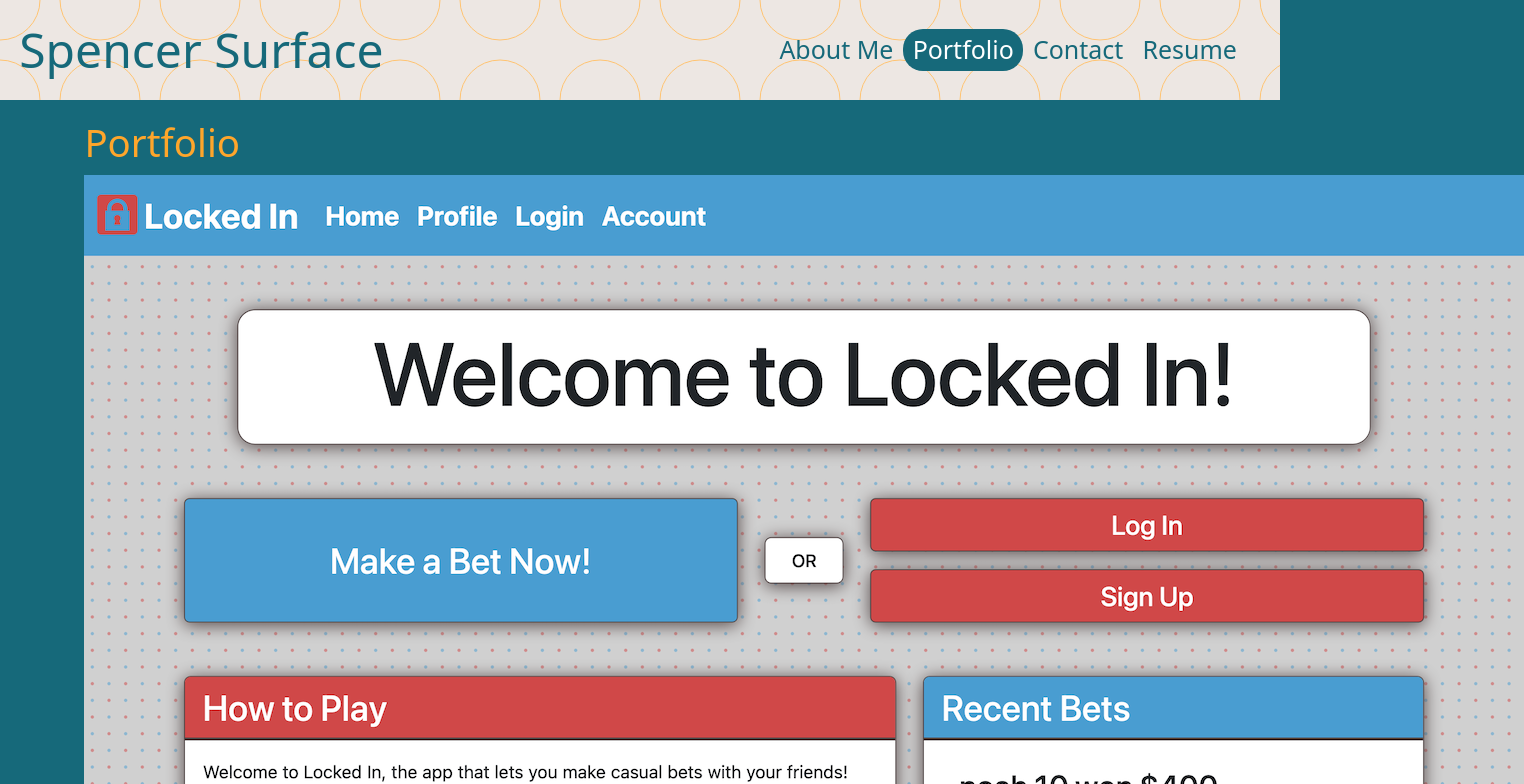
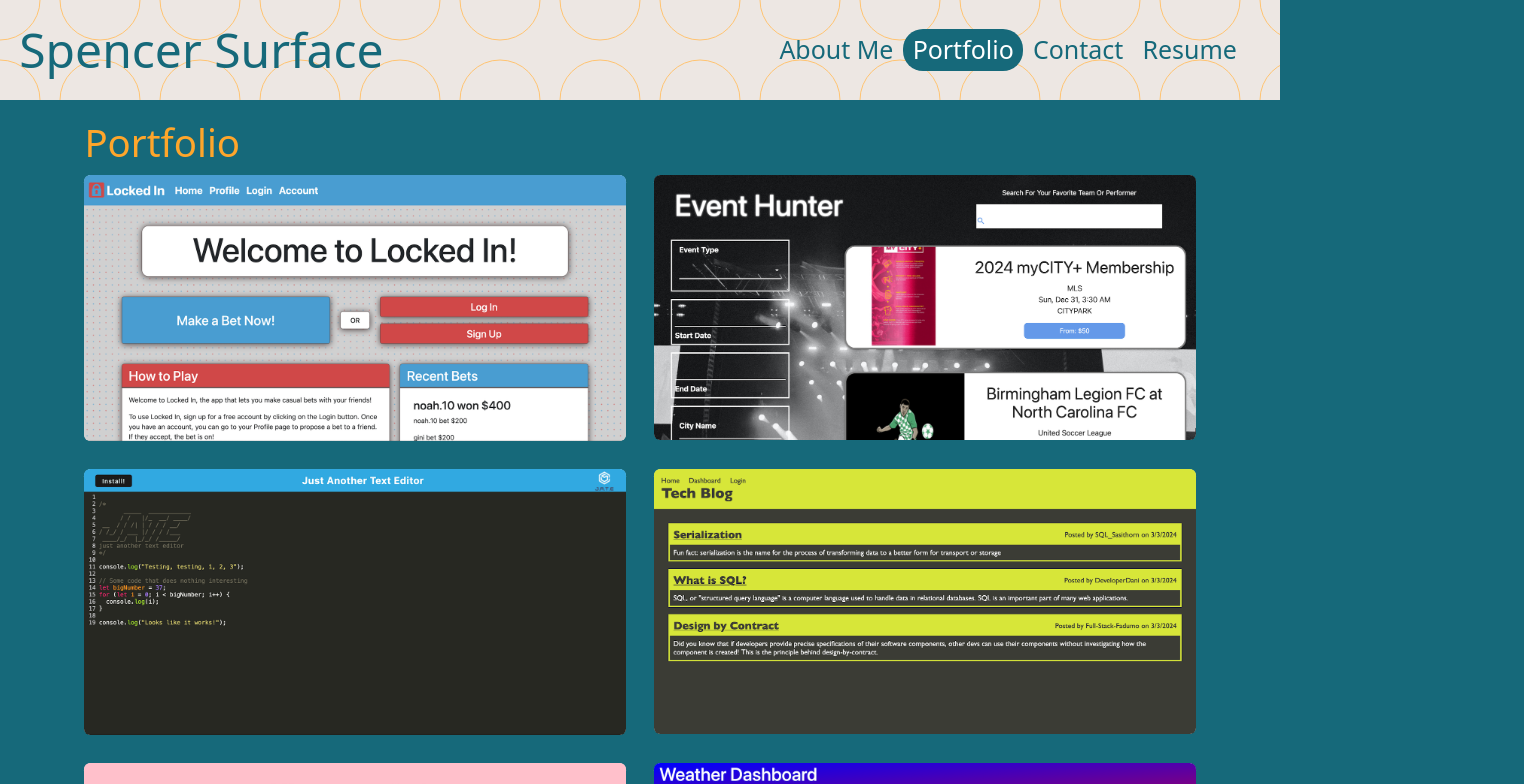
Before and after one commit to SpencerSurface/react-portfolio, a React (Vite) app: page /portfolio in a window 1280 px wide. Shown: the top 784 px of the page, 1524 px wide, since content can reach past the window. Built offline with nearby package versions, Linux system fonts and the light colour scheme.

Commit message:
style Portfolio page

```diff
--- a/src/components/Footer.jsx
+++ b/src/components/Footer.jsx
@@ -6,13 +6,13 @@ function Footer() {
     return (
         <footer>
             <div className="col d-flex flex-row justify-content-center">
-                <a href="https://www.linkedin.com/in/spencersurface/">
+                <a className="icon" href="https://www.linkedin.com/in/spencersurface/">
                     <FontAwesomeIcon icon={faLinkedin} />
                 </a>
-                <a href="https://github.com/SpencerSurface">
+                <a className="icon" href="https://github.com/SpencerSurface">
                     <FontAwesomeIcon icon={faGithub} />
                 </a>
-                <a href="mailto:spencer.surface@gmail.com">
+                <a className="icon" href="mailto:spencer.surface@gmail.com">
                     <FontAwesomeIcon icon={faEnvelope} />
                 </a>
             </div>
--- a/src/components/Project.jsx
+++ b/src/components/Project.jsx
@@ -3,15 +3,21 @@ import { faGithub } from '@fortawesome/free-brands-svg-icons'
 
 export default function Project({ imgSrc, imgAlt, title, repoLink, deployedLink, tech }) {
     return (
-        <div className="project">
-            <img src={imgSrc} alt={imgAlt}></img>
+        <div className="project col-6">
+            <div className="card mb-4">
+                <img className="card-img" src={imgSrc} alt={imgAlt}></img>
+                <div className="card-img-overlay">
+                    <div className="d-flex">
                         <a href={deployedLink}>
                             <h3>{title}</h3>
                         </a>
-            <a href={repoLink}>
+                        <a className="ms-3 icon" href={repoLink}>
                             <FontAwesomeIcon icon={faGithub} />
                         </a>
+                    </div>
                     <p>{tech}</p>
+                </div>
+            </div>
         </div>
     )
 }
--- a/src/index.css
+++ b/src/index.css
@@ -77,6 +77,47 @@ a.nav-link.active {
     width: 18em;
 }
 
+/* Portfolio page stylings */
+.project,
+.project h3 {
+    /* Increase the text size of the image overlay */
+    font-size: 150%;
+}
+
+.project .icon {
+    /* Increase the size of the GitHub icon */
+    font-size: 130%;
+}
+
+.project > .card {
+    /* Get rid of the card borders */
+    border-width: 0;
+}
+
+.project > .card > .card-img-overlay {
+    /* Hide image overlay initially */
+    display: none;
+}
+
+.project > .card:hover > img {
+    /* Blur image while hovering over card */
+    filter: blur(5px) opacity(15%);
+}
+
+.project > .card:hover > .card-img-overlay {
+    /* Show overlay while hovering over card */
+    display: flex;
+    flex-direction: column;
+    justify-content: center;
+    align-items: left;
+}
+
+.project a,
+.project p {
+    /* Make color easier to read */
+    color: var(--teal);
+}
+
 /* Contact page stylings */
 button.btn.btn-primary {
     /* Change the button color */
--- a/src/pages/PortfolioPage.jsx
+++ b/src/pages/PortfolioPage.jsx
@@ -10,6 +10,7 @@ export default function PortfolioPage() {
     return (
         <>
             <h2>Portfolio</h2>
+            <div className="row">
                 <Project
                     imgSrc={lockedIn}
                     imgAlt="Screenshot of the Locked In betting site"
@@ -24,7 +25,7 @@ export default function PortfolioPage() {
                     title="Event Hunter"
                     repoLink="https://github.com/jteleha/event-hunter"
                     deployedLink="https://jteleha.github.io/event-hunter/"
-                tech="Front-end App"
+                    tech="3rd-Party API"
                 />
                 <Project
                     imgSrc={jate}
@@ -58,6 +59,7 @@ export default function PortfolioPage() {
                     deployedLink="https://spencersurface.github.io/weather-dashboard/"
                     tech="3rd Party API"
                 />
+            </div>
         </>
     )
 }
```
Lines whose indentation alone changed are shown as unchanged.
